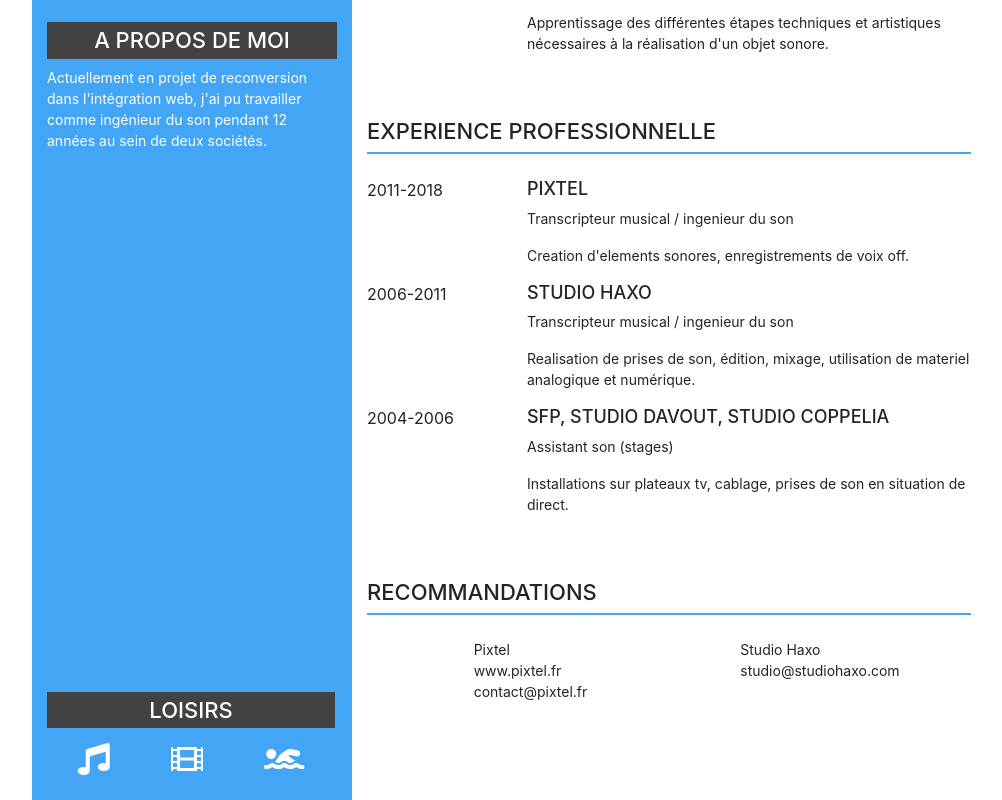
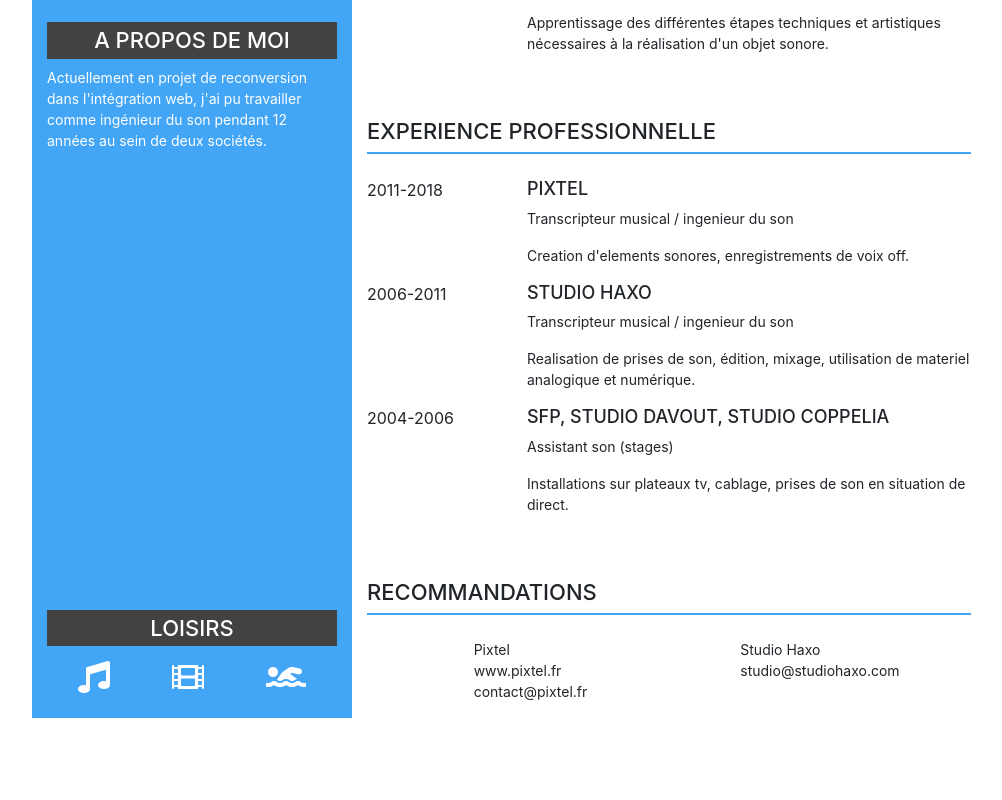
Before and after one commit to littleblackman/OMantel-CV, a plain HTML site: page omantel-cv.html in a window 1280 px wide. Shown: the part 470-1270 px from the top of the page, without its empty margins (128-1130 px from the left). After the commit the page ends 1188 px from the top, so only its background shows below. Drawn offline with nearby package versions, Linux system fonts and the light colour scheme.

Commit message:
modification methode positionnement Loisirs

```diff
--- a/omantel-cv.html
+++ b/omantel-cv.html
@@ -21,14 +21,16 @@
 			<div class="col-md-9">
 				<div class="row">
 
-					<div class="infoPerso col-md-4">
+					<div class="infoPerso col-md-4 d-flex flex-column justify-content-between">
+						<div>
+							<!-- image -->
 
 							<div class="mb-5">
-							<!-- image -->
 								<img src="images/dog.jpg" alt="dog">
 							</div>
 
 							<!-- contact -->
+
 							<div class="mb-5">
 								<h1>CONTACT</h1>
 								<p>adresse
@@ -45,13 +47,17 @@
 							</div>
 
 							<!-- a propos de moi -->
+
 							<div class="mb-5">
 								<h1>A PROPOS DE MOI</h1>
 								<p>Actuellement en projet de reconversion dans l'intégration web, j'ai pu travailler comme ingénieur du son pendant 12 années au sein de deux sociétés.</p>
 							</div>
+						</div>
+
+
+						<!-- loisirs -->
 
 						<div class="loisirs mb-3">
-							<!-- loisirs -->
 								<h1>LOISIRS</h1>
 
 								<div class="d-flex justify-content-around">
--- a/style.css
+++ b/style.css
@@ -30,7 +30,6 @@ font-size: 20px;
 .infoPerso{
 	background-color: #42a5f5;
 	color: white;
-	height: 1270px;
 }
 
 .infoPerso img{
@@ -49,11 +48,7 @@ font-size: 20px;
 	padding-bottom: 5px;
 }
 
-.loisirs{
-	position: absolute;
-	bottom: 0;
-	width : 90%;
-}
+
 /* Colonne info pro ----------------- */
 
 .infoPro h2{
```
Lines whose indentation alone changed are shown as unchanged.
